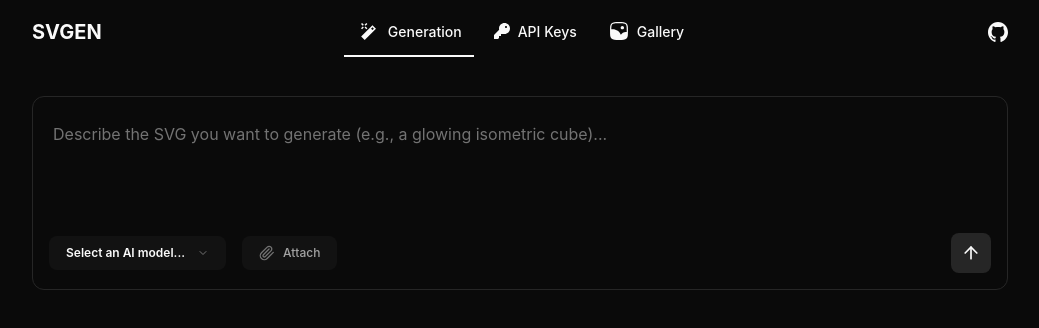
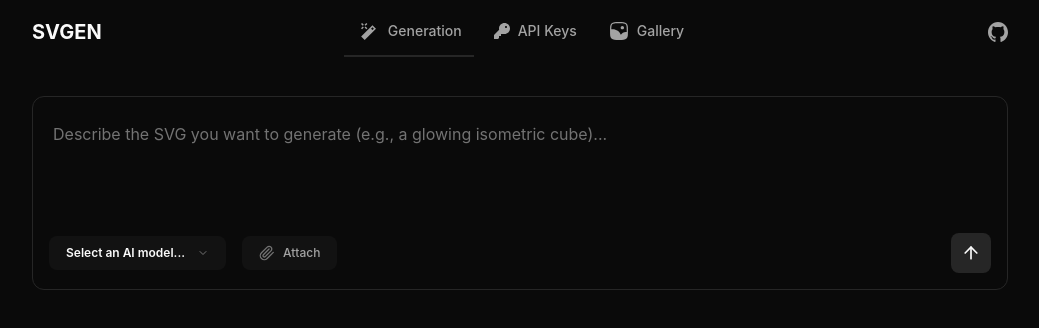
Before and after one commit to gustavohrm/svgen, a website built with Vite: page src/index.html in a window 1280 px wide. Shown: the whole page, without its empty margins (120-1159 px from the left). Built offline with nearby package versions, Linux system fonts and the light colour scheme.

Commit message:
feat: UI optimization

```diff
--- a/src/index.ts
+++ b/src/index.ts
@@ -365,7 +365,7 @@
   resultsInner.innerHTML = currentSvgs
     .map(
       (svgCode, i) => `
-        <div class="card group hover:border-border transition-all duration-300">
+        <div class="bg-transparent border border-border rounded-xl overflow-hidden hover:bg-surface-hover/5 transition-all duration-300 group hover:border-border">
           <div class="p-8 flex-1 min-h-[280px] flex items-center justify-center relative">
             ${sanitizeSvgDisplay(svgCode)}
           </div>
@@ -401,7 +401,7 @@
   resultsInner.innerHTML = Array.from({ length: 4 })
     .map(
       () => `
-        <div class="card h-[340px] animate-pulse flex flex-col border-border/50 bg-transparent">
+        <div class="bg-transparent border border-border/50 rounded-xl overflow-hidden transition-all h-[340px] animate-pulse flex flex-col">
           <div class="flex-1"></div>
           <div class="p-5 flex items-center justify-between border-t border-border/50">
             <div class="h-2 w-16 bg-surface-hover/40 rounded-full"></div>
--- a/src/settings/index.ts
+++ b/src/settings/index.ts
@@ -1,4 +1,5 @@
 import "../ui/components/app-header";
+import "../ui/components/app-modal";
 import { db, ApiKeyItem } from "../core/modules/db/index";
 import { createDefaultProviderRegistry } from "../core/services/ai/providers/index";
 import { showAlert } from "../core/utils/alert";
@@ -20,7 +21,7 @@
     .map((provider) => {
       const keys = settings.apiKeys.filter((k) => k.providerId === provider.id);
       return `
-        <div class="card">
+        <div class="bg-transparent border border-border rounded-xl overflow-hidden hover:bg-surface-hover/5 transition-all">
           <div class="px-6 py-4 border-b border-border/50 flex items-center justify-between">
             <span class="text-sm font-semibold text-text">${provider.name}</span>
             <button data-action="add-key" data-provider="${provider.id}" class="text-xs font-medium text-text-secondary hover:text-text transition-all cursor-pointer flex items-center gap-1.5">
--- a/src/ui/components/app-header.ts
+++ b/src/ui/components/app-header.ts
@@ -16,131 +16,28 @@
 
   render() {
     this.innerHTML = `
-      <style>
-        .nav-container {
-          max-width: 1024px;
-          margin-left: auto;
-          margin-right: auto;
-          padding-left: 1.5rem;
-          padding-right: 1.5rem;
-        }
-
-        .nav-content {
-          display: flex;
-          align-items: center;
-          height: 4rem;
-          justify-content: space-between;
-        }
-
-        .logo-container {
-          display: flex;
-          align-items: center;
-          gap: 1rem;
-          width: 8rem;
-        }
-
-        .logo-text {
-          font-size: 1.25rem;
-          font-weight: 700;
-          color: var(--text);
-          line-height: 1;
-          margin: 0;
-          font-family: inherit;
-        }
-
-        .nav-links {
-          display: flex;
-          align-items: center;
-          gap: 0.5rem;
-        }
-
-        .nav-item {
-          display: flex;
-          align-items: center;
-          gap: 0.5rem;
-          padding: 0.75rem;
-          color: var(--text-secondary);
-          transition: all 0.2s ease;
-          font-size: 0.875rem;
-          font-weight: 500;
-          cursor: pointer;
-          text-decoration: none;
-          border-bottom: 2px solid transparent;
-          outline: none;
-          background: transparent;
-          font-family: inherit;
-        }
-
-        .nav-item.active {
-          border-color: var(--border);
-        }
-
-        .icon {
-          width: 1rem;
-          height: 1rem;
-          stroke: currentColor;
-          stroke-width: 2;
-          stroke-linecap: round;
-          stroke-linejoin: round;
-          fill: none;
-        }
-
-        .social-container {
-          width: 8rem;
-          display: none;
-          align-items: center;
-          justify-content: flex-end;
-        }
-
-        @media (min-width: 768px) {
-          .social-container {
-            display: flex;
-          }
-        }
-
-        .social-link {
-          color: var(--text-secondary);
-          transition: color 0.2s ease;
-          display: flex;
-          align-items: center;
-        }
-
-        .social-link:hover {
-          color: var(--text);
-        }
-
-        .social-icon {
-          width: 1.25rem;
-          height: 1.25rem;
-          stroke: currentColor;
-          stroke-width: 2;
-          stroke-linecap: round;
-          stroke-linejoin: round;
-          fill: none;
-        }
-      </style>
       <nav class="bg-background sticky top-0 z-30">
-        <div class="nav-container">
-          <div class="nav-content">
-            <div class="logo-container">
-              <h1 class="logo-text">SVGEN</h1>
+        <div class="max-w-5xl mx-auto px-6">
+          <div class="flex items-center h-16 justify-between">
+            <div class="flex items-center gap-4 w-32">
+              <h1 class="text-xl font-bold text-text leading-none m-0">SVGEN</h1>
             </div>
 
-            <div class="nav-links">
-              <a href="/" class="nav-item ${this.isActive("/") ? "active" : ""}">
+            <div class="flex items-center gap-2">
+              <a href="/" class="flex items-center gap-2 p-3 text-text-secondary transition-all duration-200 text-sm font-medium cursor-pointer border-b-2 ${this.isActive("/") ? "border-border text-text" : "border-transparent hover:text-text"}">
                 <svg viewBox="0 0 24 24" fill="currentColor" class="size-6">
                   <path fill-rule="evenodd" clip-rule="evenodd" d="M15.0614 9.67972L16.4756 11.0939L17.8787 9.69083L16.4645 8.27662L15.0614 9.67972ZM16.4645 6.1553L20 9.69083L8.6863 21.0045L5.15076 17.469L16.4645 6.1553Z" />
                   <path fill-rule="evenodd" clip-rule="evenodd" d="M11.364 5.06066L9.59619 6.82843L8.53553 5.76777L10.3033 4L11.364 5.06066ZM6.76778 6.82842L5 5.06067L6.06066 4L7.82843 5.76776L6.76778 6.82842ZM10.3033 10.364L8.53553 8.5962L9.59619 7.53554L11.364 9.3033L10.3033 10.364ZM7.82843 8.5962L6.06066 10.364L5 9.3033L6.76777 7.53554L7.82843 8.5962Z" />
                 </svg>
                 <span>Generation</span>
               </a>
-              <a href="/settings/" class="nav-item ${this.isActive("/settings") ? "active" : ""}">
+              <a href="/settings/" class="flex items-center gap-2 p-3 text-text-secondary transition-all duration-200 text-sm font-medium cursor-pointer border-b-2 ${this.isActive("/settings") ? "border-border text-text" : "border-transparent hover:text-text"}">
                 <svg viewBox="0 0 16 16" fill="currentColor" class="size-4">
                   <path fill-rule="evenodd" clip-rule="evenodd" d="M16 5.5C16 8.53757 13.5376 11 10.5 11H7V13H5V15L4 16H0V12L5.16351 6.83649C5.0567 6.40863 5 5.96094 5 5.5C5 2.46243 7.46243 0 10.5 0C13.5376 0 16 2.46243 16 5.5ZM13 4C13 4.55228 12.5523 5 12 5C11.4477 5 11 4.55228 11 4C11 3.44772 11.4477 3 12 3C12.5523 3 13 3.44772 13 4Z"/>
                 </svg>
                 <span>API Keys</span>
               </a>
-              <a href="/gallery/" class="nav-item ${this.isActive("/gallery") ? "active" : ""}">
+              <a href="/gallery/" class="flex items-center gap-2 p-3 text-text-secondary transition-all duration-200 text-sm font-medium cursor-pointer border-b-2 ${this.isActive("/gallery") ? "border-border text-text" : "border-transparent hover:text-text"}">
                 <svg viewBox="0 0 24 24" fill="currentColor" class="size-5">
                   <path d="M18 8C18 9.10457 17.1046 10 16 10C14.8954 10 14 9.10457 14 8C14 6.89543 14.8954 6 16 6C17.1046 6 18 6.89543 18 8Z" />
                   <path fill-rule="evenodd" clip-rule="evenodd" d="M12.0574 1.25H11.9426C9.63424 1.24999 7.82519 1.24998 6.41371 1.43975C4.96897 1.63399 3.82895 2.03933 2.93414 2.93414C2.03933 3.82895 1.63399 4.96897 1.43975 6.41371C1.24998 7.82519 1.24999 9.63422 1.25 11.9426V12.0574C1.24999 14.3658 1.24998 16.1748 1.43975 17.5863C1.63399 19.031 2.03933 20.1711 2.93414 21.0659C3.82895 21.9607 4.96897 22.366 6.41371 22.5603C7.82519 22.75 9.63423 22.75 11.9426 22.75H12.0574C14.3658 22.75 16.1748 22.75 17.5863 22.5603C19.031 22.366 20.1711 21.9607 21.0659 21.0659C21.9607 20.1711 22.366 19.031 22.5603 17.5863C22.75 16.1748 22.75 14.3658 22.75 12.0574V11.9426C22.75 9.63423 22.75 7.82519 22.5603 6.41371C22.366 4.96897 21.9607 3.82895 21.0659 2.93414C20.1711 2.03933 19.031 1.63399 17.5863 1.43975C16.1748 1.24998 14.3658 1.24999 12.0574 1.25ZM3.9948 3.9948C4.56445 3.42514 5.33517 3.09825 6.61358 2.92637C7.91356 2.75159 9.62178 2.75 12 2.75C14.3782 2.75 16.0864 2.75159 17.3864 2.92637C18.6648 3.09825 19.4355 3.42514 20.0052 3.9948C20.5749 4.56445 20.9018 5.33517 21.0736 6.61358C21.2484 7.91356 21.25 9.62178 21.25 12C21.25 12.4502 21.2499 12.8764 21.2487 13.2804L21.0266 13.2497C18.1828 12.8559 15.5805 14.3343 14.2554 16.5626C12.5459 12.2376 8.02844 9.28807 2.98073 10.0129L2.75497 10.0454C2.76633 8.63992 2.80368 7.52616 2.92637 6.61358C3.09825 5.33517 3.42514 4.56445 3.9948 3.9948Z" />
@@ -149,12 +46,12 @@
               </a>
             </div>
 
-            <div class="social-container">
+            <div class="w-32 hidden md:flex items-center justify-end">
               <a
                 href="https://github.com/gustavohrm/svgen"
                 target="_blank"
                 rel="noopener noreferrer"
-                class="social-link"
+                class="text-text-secondary transition-colors duration-200 flex items-center hover:text-text"
                 title="View Source on GitHub"
               >
                 <svg viewBox="0 0 20 20" fill="currentColor" class="size-5">
--- /dev/null
+++ b/src/ui/components/app-modal.ts
@@ -0,0 +1,55 @@
+export class AppModal extends HTMLElement {
+  connectedCallback() {
+    const title = this.getAttribute("modal-title") || "Modal Title";
+    const modalId = this.getAttribute("modal-id") || "";
+    const closeBtnId = this.getAttribute("close-btn-id") || `close-${modalId}-btn`;
+    const titleId = this.getAttribute("title-id") || `${modalId}-title`;
+
+    // Move children to a fragment temporarily
+    const fragment = document.createDocumentFragment();
+    while (this.firstChild) {
+      fragment.appendChild(this.firstChild);
+    }
+
+    this.innerHTML = `
+        <div
+          id="${modalId}"
+          class="fixed inset-0 z-50 items-center justify-center p-4 bg-background/80 hidden backdrop-blur-md transition-all duration-300"
+        >
+          <div
+            class="bg-background border border-border rounded-2xl w-full max-w-md overflow-hidden scale-100 flex flex-col"
+          >
+            <div class="px-8 py-6 border-b border-border flex items-center justify-between">
+              <h3 class="text-lg font-semibold text-text" id="${titleId}">${title}</h3>
+              <button
+                id="${closeBtnId}"
+                type="button"
+                class="p-2 text-text-secondary hover:text-text transition-all rounded-lg hover:bg-surface-hover cursor-pointer"
+              >
+                <svg
+                  xmlns="http://www.w3.org/2000/svg"
+                  width="20"
+                  height="20"
+                  viewBox="0 0 24 24"
+                  fill="none"
+                  stroke="currentColor"
+                  stroke-width="2"
+                  stroke-linecap="round"
+                  stroke-linejoin="round"
+                  class="lucide lucide-x"
+                >
+                  <path d="M18 6 6 18" />
+                  <path d="m6 6 12 12" />
+                </svg>
+              </button>
+            </div>
+            <div class="modal-body-container flex-1"></div>
+          </div>
+        </div>
+    `;
+
+    this.querySelector(".modal-body-container")!.appendChild(fragment);
+  }
+}
+
+customElements.define("app-modal", AppModal);
--- a/src/ui/main.css
+++ b/src/ui/main.css
@@ -48,21 +48,3 @@
     @apply bg-border rounded-full hover:bg-border-bright;
   }
 }
-
-@layer components {
-  .card {
-    @apply bg-transparent border border-border rounded-xl overflow-hidden hover:bg-surface-hover/5 transition-all;
-  }
-
-  .input-base {
-    @apply bg-transparent border border-border/50 rounded-lg px-3 py-2 text-sm text-text placeholder:text-text-muted outline-none focus:border-border transition-all;
-  }
-
-  .btn-primary {
-    @apply px-4 py-2 bg-text text-background font-medium rounded-lg hover:bg-primary-dark active:scale-[0.98] disabled:opacity-50 disabled:cursor-not-allowed transition-all;
-  }
-
-  .btn-secondary {
-    @apply px-4 py-2 bg-transparent border border-border text-text font-medium rounded-lg hover:bg-surface-hover/20 active:scale-[0.98] transition-all;
-  }
-}
```
Also changed, not shown: src/settings/index.html (+24 -64 lines).
